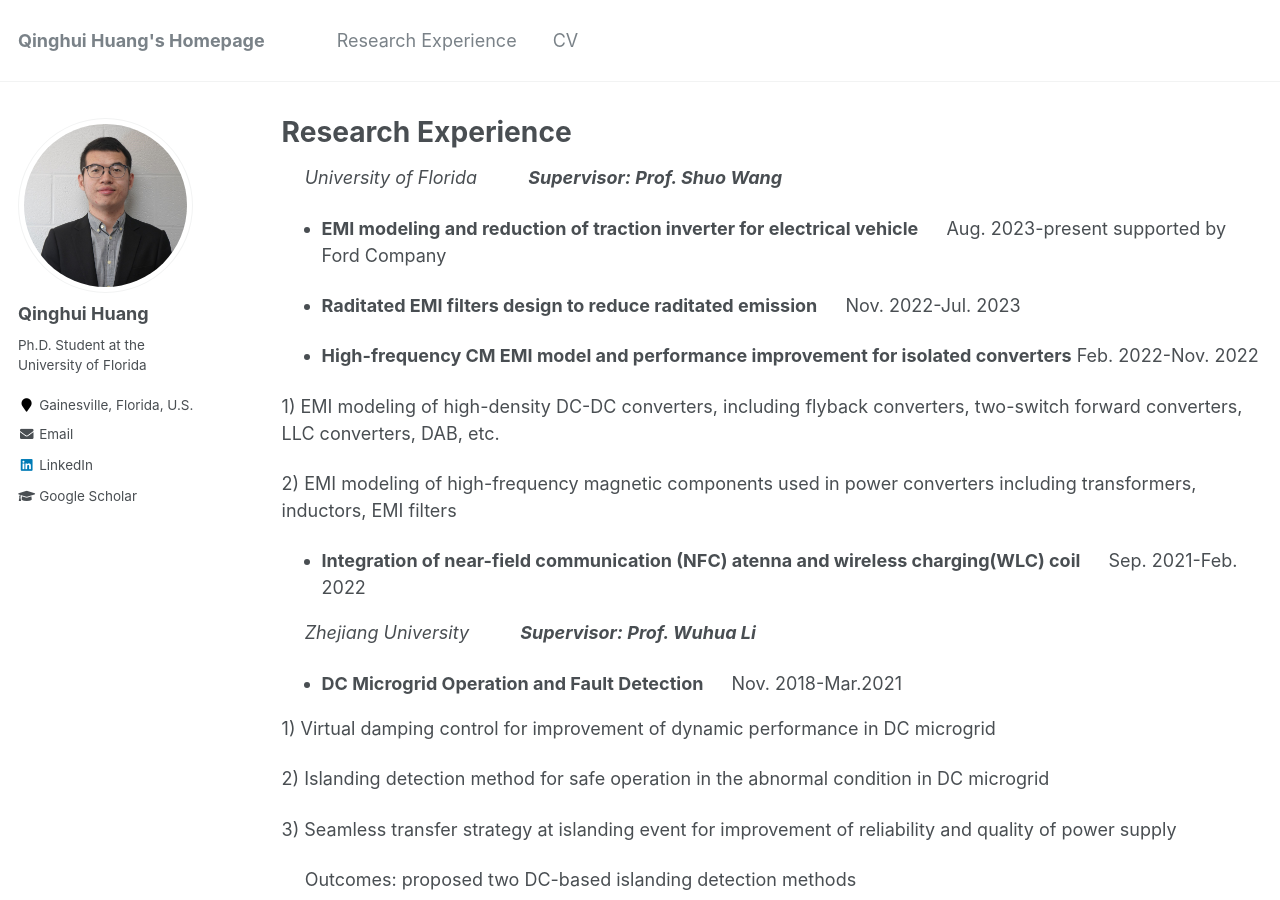
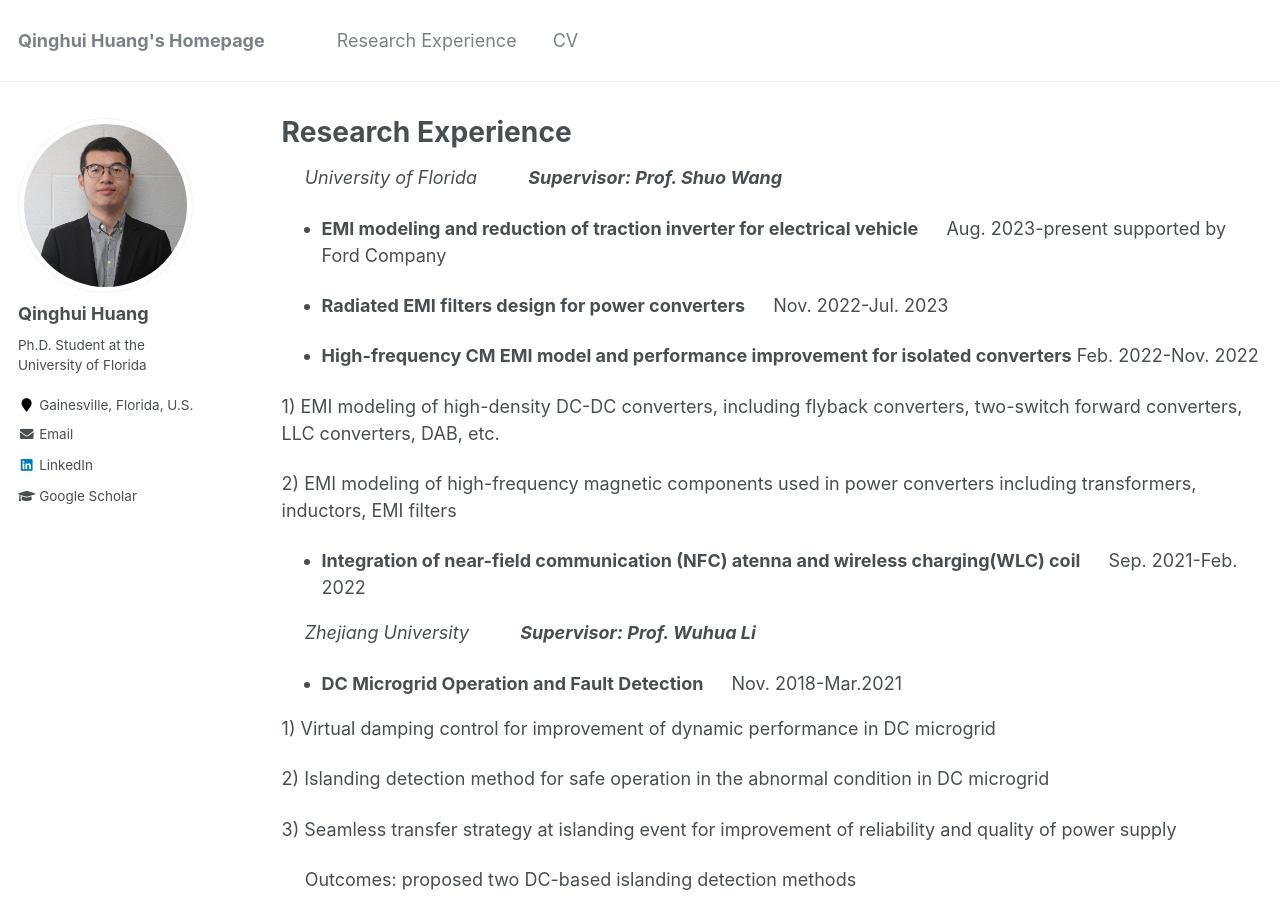
Before and after one commit to slionnnnnn/yanwenlai, a Jekyll site: the page built from _pages/publications.md, in a window 1280 px wide and 900 px high. Built offline with Jekyll 4.4.1, drawn with Linux system fonts in a browser that asks for light colours.

Commit message:
Update publications.md

```diff
--- a/_pages/publications.md
+++ b/_pages/publications.md
@@ -19,7 +19,7 @@ author_profile: true
 
 *  **EMI modeling and reduction of traction inverter for electrical vehicle**  &emsp;      Aug. 2023-present supported by Ford Company
 
-*  **Raditated EMI filters design to reduce raditated emission**  &emsp;      Nov. 2022-Jul. 2023
+*  **Radiated EMI filters design for power converters**  &emsp;      Nov. 2022-Jul. 2023
 
 *  **High-frequency CM EMI model and performance improvement for isolated converters**   Feb. 2022-Nov. 2022
 
```
